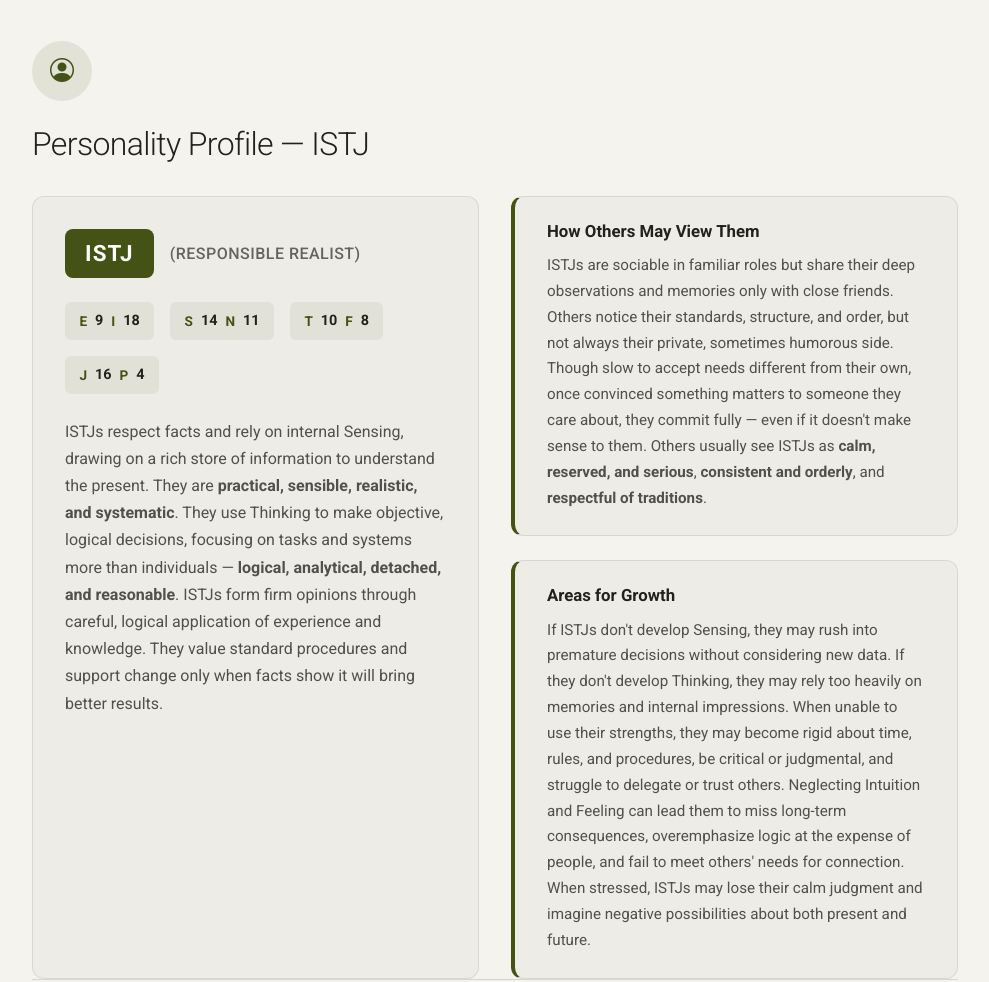
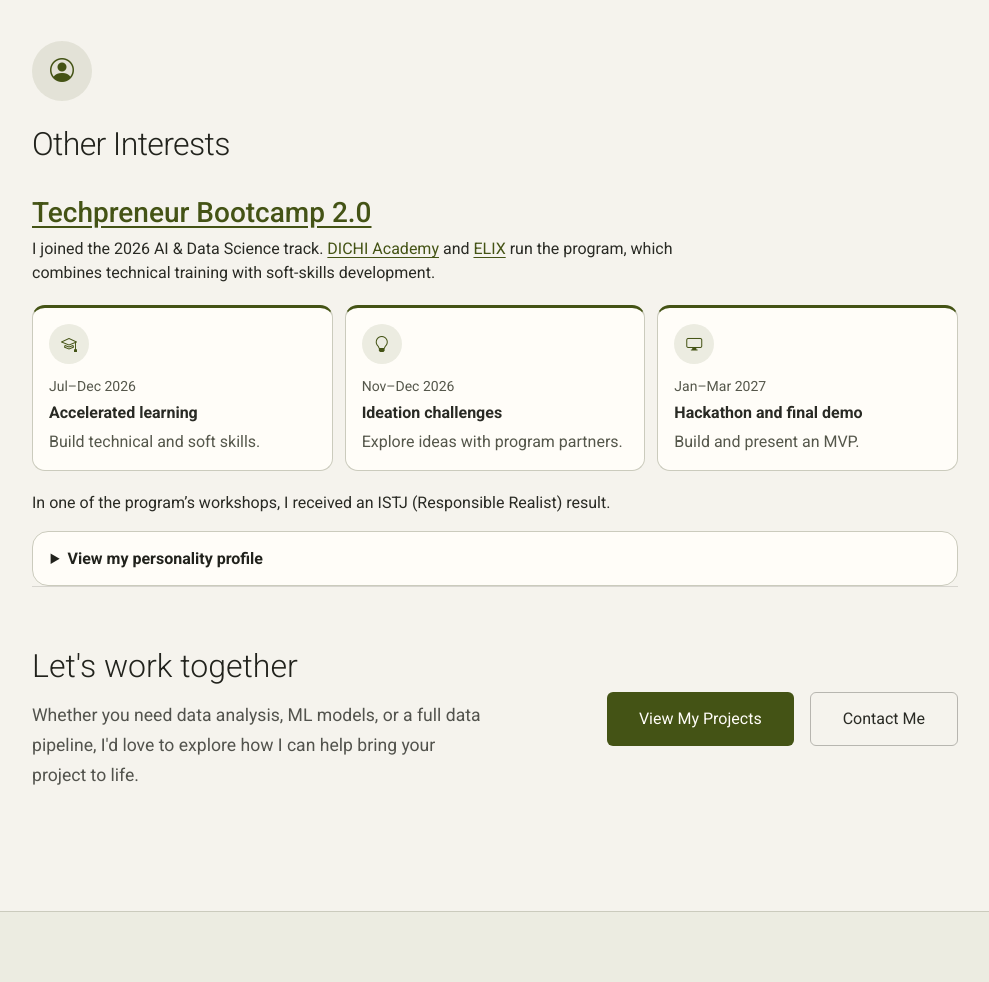
Before and after one commit to doeunbunheng/personal_portfolio, a plain HTML site: page index.html in a window 1280 px wide. Shown: the part 1860-2842 px from the top of the page, without its empty margins (145-1134 px from the left). Drawn offline with Linux system fonts and the light colour scheme.

Commit message:
Update bootcamp and internship entries

```diff
--- a/assets/css/portfolio.css
+++ b/assets/css/portfolio.css
@@ -289,6 +289,61 @@
 .index-page .section-title { padding-bottom: clamp(2rem, 6vw, 4rem); }
 .index-page .portfolio .portfolio-item .portfolio-image { border-radius: 1rem 1rem 0 0; }
 
+.interest-context { max-width: 42rem; }
+.bootcamp-link { text-decoration: underline; text-underline-offset: .16em; }
+
+.bootcamp-title { font-size: clamp(1.25rem, 3vw, 1.75rem); }
+
+.bootcamp-roadmap {
+  display: grid;
+  grid-template-columns: repeat(auto-fit, minmax(min(100%, 12rem), 1fr));
+  gap: .75rem;
+  margin: 1.25rem 0;
+  padding: 0;
+  list-style: none;
+}
+
+.bootcamp-roadmap li {
+  display: grid;
+  align-content: start;
+  gap: .3rem;
+  padding: 1rem;
+  border: 1px solid var(--line);
+  border-top: 3px solid var(--accent-color);
+  border-radius: .8rem;
+  background: var(--surface-color);
+}
+
+.bootcamp-roadmap i {
+  display: grid;
+  place-items: center;
+  width: 2.5rem;
+  height: 2.5rem;
+  margin-bottom: .4rem;
+  border-radius: 50%;
+  background: var(--soft-surface);
+  color: var(--accent-color);
+}
+
+.bootcamp-roadmap span { color: var(--muted-ink); font-size: .875rem; }
+.bootcamp-roadmap p { margin: 0; color: var(--muted-ink); }
+.project-affiliation { color: var(--accent-color); font-weight: 600; }
+
+.interest-profile {
+  padding: .9rem 1.1rem;
+  border: 1px solid var(--line);
+  border-radius: 1rem;
+  background: var(--surface-color);
+}
+
+.interest-profile summary {
+  cursor: pointer;
+  color: var(--heading-color);
+  font-weight: 600;
+}
+
+.interest-profile[open] summary { margin-bottom: 1rem; }
+
 .index-page .contact .editorial-contact {
   padding: clamp(1.25rem, 4vw, 3rem);
   border: 1px solid var(--line);
--- a/index.html
+++ b/index.html
@@ -172,9 +172,19 @@
                 <div class="icon-wrapper">
                   <i class="bi bi-person-circle"></i>
                 </div>
-                <h2>Personality Profile — ISTJ</h2>
+                <h2>Other Interests</h2>
               </div>
 
+              <h3 class="bootcamp-title"><a class="bootcamp-link" href="https://www.facebook.com/profile.php?id=61575443529855">Techpreneur Bootcamp 2.0</a></h3>
+              <p class="interest-context">I joined the 2026 AI &amp; Data Science track. <a class="bootcamp-link" href="https://www.facebook.com/dichi.academy">DICHI Academy</a> and <a class="bootcamp-link" href="https://www.facebook.com/ELIXOrganization">ELIX</a> run the program, which combines technical training with soft-skills development.</p>
+              <ol class="bootcamp-roadmap" aria-label="Published bootcamp roadmap">
+                <li><i class="bi bi-mortarboard" aria-hidden="true"></i><span>Jul–Dec 2026</span><strong>Accelerated learning</strong><p>Build technical and soft skills.</p></li>
+                <li><i class="bi bi-lightbulb" aria-hidden="true"></i><span>Nov–Dec 2026</span><strong>Ideation challenges</strong><p>Explore ideas with program partners.</p></li>
+                <li><i class="bi bi-display" aria-hidden="true"></i><span>Jan–Mar 2027</span><strong>Hackathon and final demo</strong><p>Build and present an MVP.</p></li>
+              </ol>
+              <p class="interest-context">In one of the program’s workshops, I received an ISTJ (Responsible Realist) result.</p>
+              <details class="interest-profile">
+                <summary>View my personality profile</summary>
                 <div class="personality-grid">
                   <div class="personality-main">
                     <div class="personality-type">
@@ -201,6 +211,7 @@
                     </div>
                   </div>
                 </div>
+              </details>
             </div>
 
             <div class="bottom-section" data-aos="fade-up" data-aos-delay="550">
@@ -262,8 +273,8 @@
                   <i class="bi bi-gem"></i>
                 </div>
                 <div class="achievement-content">
-                  <h4>Techpreneur</h4>
-                  <p>Bootcamp 2026 Graduate</p>
+                  <h4><a class="bootcamp-link" href="https://www.facebook.com/profile.php?id=61575443529855">Techpreneur Bootcamp 2.0</a></h4>
+                  <p>AI &amp; Data Science Track · 2026 Cohort</p>
                 </div>
               </div>
             </div>
@@ -678,7 +689,8 @@
                     <span class="portfolio-year">2026</span>
                   </div>
                   <h3 class="portfolio-title">Khmer Sentiment Engine</h3>
-                  <p class="portfolio-description">Full-stack multilingual NLP system with xlm-roberta (86.6% accuracy), FastAPI, Streamlit dashboard, and AI chat assistant for Khmer/English/mixed comments.</p>
+                  <p class="project-affiliation"><a class="bootcamp-link" href="https://www.facebook.com/thinksdatacam">Data Insight Cambodia</a> · Data Science Internship</p>
+                  <p class="portfolio-description">Analyzes sentiment in Khmer, English, and mixed-language comments. The Streamlit dashboard lets users explore results and get plain-language explanations from an AI assistant. The XLM-RoBERTa model achieved 86.6% accuracy.</p>
                 </div>
               </div>
             </div><!-- End Portfolio Item -->
@@ -792,7 +804,7 @@
                       <span class="timeline-year">08/2026 - Present</span>
                     </div>
                     <h3>Data Analysis Intern</h3>
-                    <h4>Codveda Technologies — Remote, India</h4>
+                    <h4><a class="bootcamp-link" href="https://codveda.com/">Codveda Technologies</a> — Remote, India</h4>
                     <p>Offered a Data Analysis Intern position at Codveda Technologies (Offer Letter ID: CV/A1/86646), working remotely from India. Leveraging expertise in data analysis and interpretation to identify significant patterns and trends within company data, supporting data-driven insights and strategic decision-making across client projects and business strategies.</p>
                     <div class="key-achievements">
                       <span class="achievement-tag">Data Analysis</span>
@@ -810,7 +822,8 @@
                       <span class="timeline-year">07/2026 - 10/2026</span>
                     </div>
                     <h3>Data Science Intern</h3>
-                    <h4>Data Insight Cambodia — Data Science, Analytics, AI & BI</h4>
+                    <h4><a class="bootcamp-link" href="https://www.facebook.com/thinksdatacam">Data Insight Cambodia</a> — Data Science, Analytics, AI &amp; BI</h4>
+                    <p>During this internship, I worked on the <a class="bootcamp-link" href="portfolio-details.html">Khmer Sentiment Engine</a>, a multilingual NLP application for analyzing customer feedback.</p>
                     <p>Completed a 3-month internship at Data Insight Cambodia under founder YA Manon, working on real-world projects in Data Science, Data Analytics, Artificial Intelligence, and Business Intelligence. Applied skills in Python, SQL, machine learning, data visualization, and NLP to solve practical business problems. Gained hands-on experience with client projects, data pipelines, and dashboard development while following professional company workflows and methodologies.</p>
                     <div class="key-achievements">
                       <span class="achievement-tag">Data Science</span>
@@ -826,7 +839,7 @@
                   <div class="timeline-dot"></div>
                   <div class="timeline-content">
                     <div class="position-meta">
-                      <span class="timeline-year">03/2026 - 06/2026</span>
+                      <span class="timeline-year">2026</span>
                     </div>
                     <h3>Khmer Sentiment Engine</h3>
                     <h4>xlm-roberta, FastAPI, Streamlit, PostgreSQL, Docker, YouTube API</h4>
```
Lines whose indentation alone changed are shown as unchanged.
